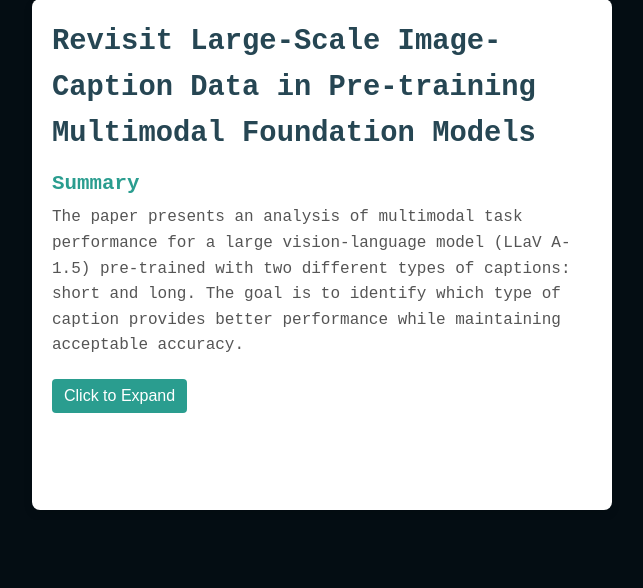
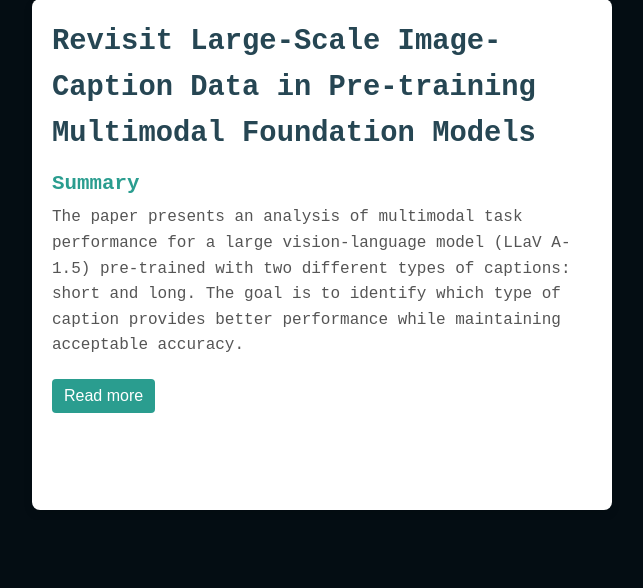
Before and after one commit to jajc202/AI-Paper-Summary-Project, a Flask app: page / in a window 1280 px wide. Shown: the part 101-689 px from the top of the page, without its empty margins (318-961 px from the left). Run offline with Flask 3, Linux system fonts and the light colour scheme.

Commit message:
Change expand and collapse button text

```diff
--- a/templates/index.html
+++ b/templates/index.html
@@ -134,7 +134,7 @@
                         <p>{{ content['Real-World Applications'] }}</p>
                     </div>
 
-                    <button class="expand-btn" onclick="toggleExpand(this)">Click to Expand</button>
+                    <button class="expand-btn" onclick="toggleExpand(this)">Read more</button>
                 </div>
             {% endfor %}
         </div>
@@ -153,11 +153,11 @@
             if (isExpanded) {
                 paperBox.classList.remove('expanded');
                 moreInfo.style.maxHeight = '0';
-                button.textContent = 'Click to Expand';
+                button.textContent = 'Read more';
             } else {
                 paperBox.classList.add('expanded');
                 moreInfo.style.maxHeight = moreInfo.scrollHeight + 'px';
-                button.textContent = 'Click to Collapse';
+                button.textContent = 'Less';
             }
         }
 
```
